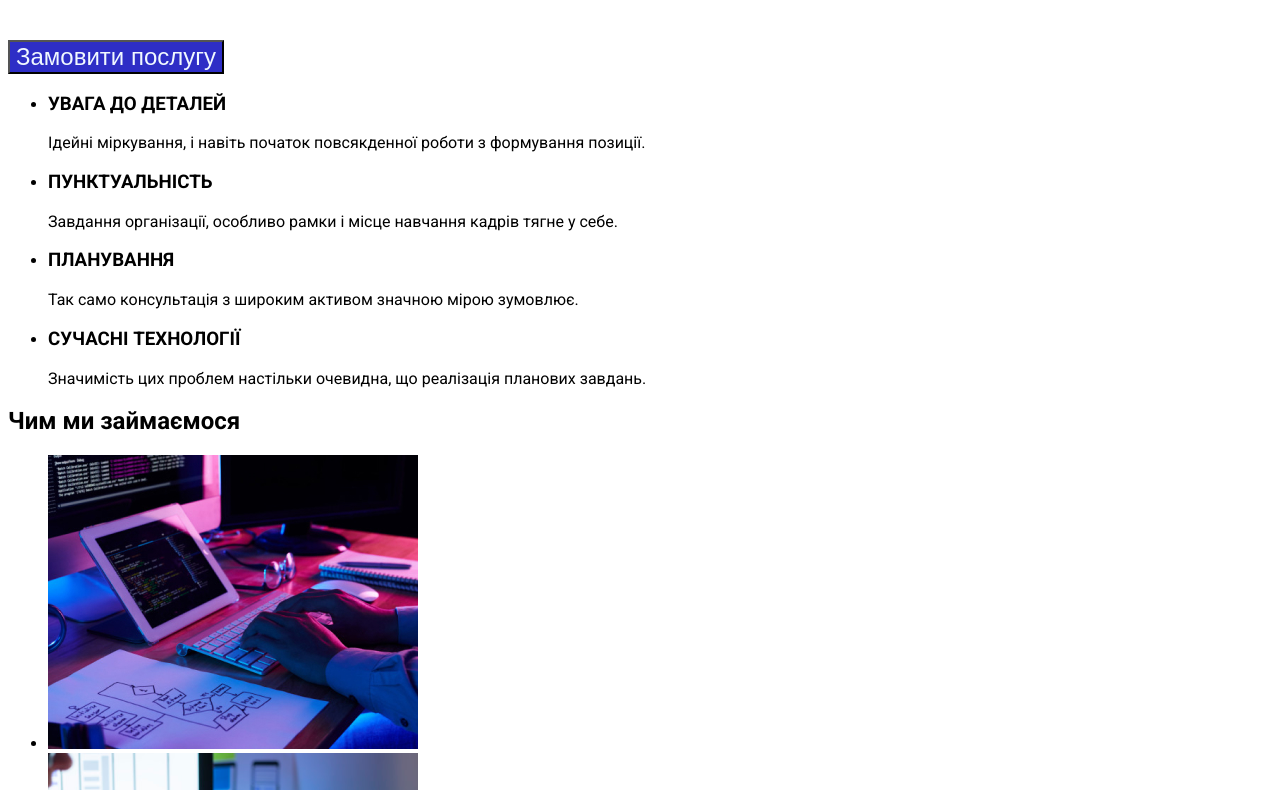
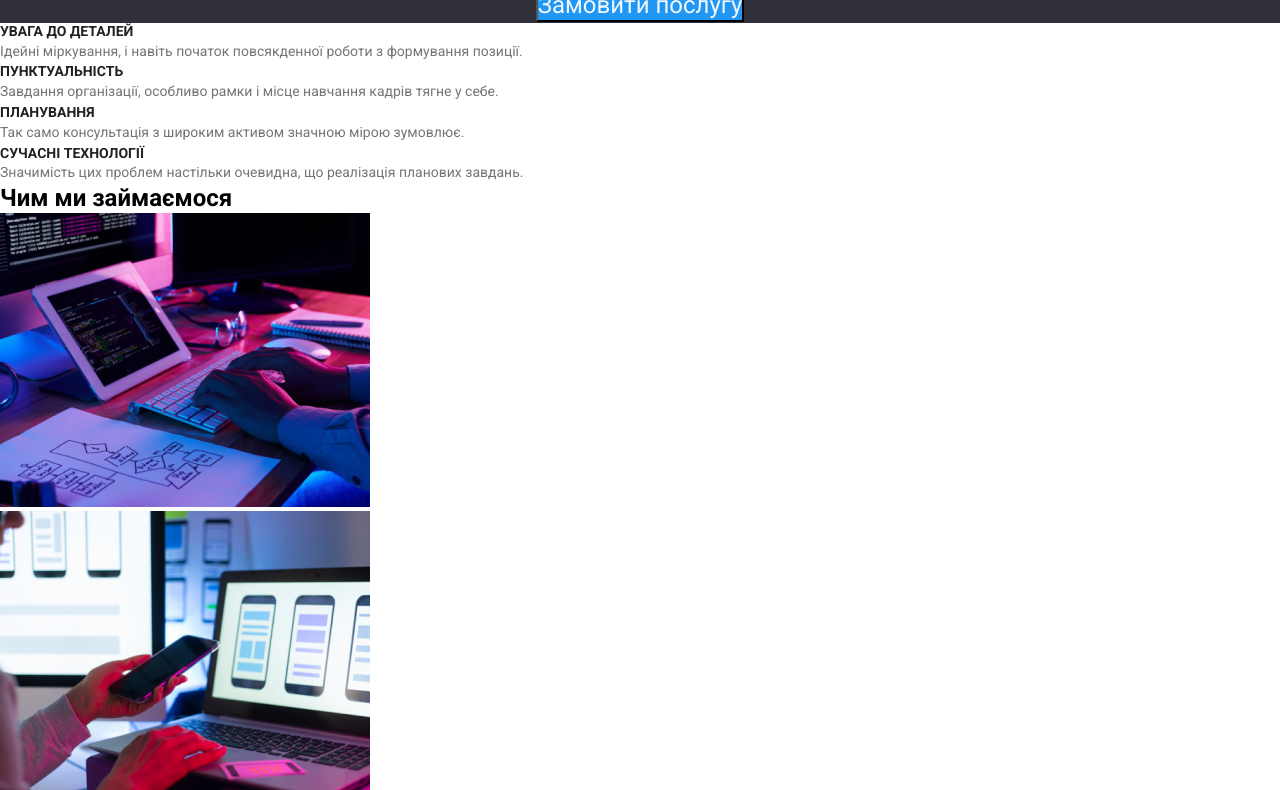
Before and after one commit to vadimka155/Hausaufgabe-numer-13_1, a plain HTML site: page index.html in a window 1280 px wide. Shown: the part 190-980 px from the top of the page. Drawn offline with nearby package versions, Linux system fonts and the light colour scheme.

Commit message:
add css and reset.css

```diff
--- /dev/null
+++ b/css/reset.css
@@ -0,0 +1,21 @@
+
+:root {
+    --gray:#2F303A ;
+--button: #2196F3;
+--white: #FFFFFF;
+}
+
+a {
+    text-decoration: none;
+}
+
+li {
+    list-style-type: none;
+
+  }
+
+
+  * {
+    margin: 0;
+    padding: 0;
+ }
--- a/style.css
+++ b/css/style.css
@@ -1,8 +1,4 @@
-:root {
-    --gray:#333 ;
---button: rgb(46, 46, 198);
---white: rgb(255, 255, 255);
-}
+
 
 body{
 font-family: "Roboto";
@@ -10,14 +6,21 @@ font-family: "Roboto";
 header{color: rgb(255, 255, 255);}
 
 
+.main-first-section{
+  background-color: var(--gray);
+  font-size: 16px;
+  line-height: 1.8;
+  font-weight: 700;
+    text-align: center;
 
+}
 
 .main-section{
   background-color: var(--gray);
-
+  text-align: center;
   }
 
-.logo-header{ color: black;
+.logo-header{ color: #000000;
   font-size: 23px;
   text-decoration: none;
 font-family: "Raleway";}
@@ -26,16 +29,35 @@ font-family: "Raleway";}
 
 
 h1{
-color: rgb(255, 255, 255);
-font-size: 24px;
+  color: #FFFFFF;
+  font-size: 44px;
+  line-height: 1.4;
+  font-weight: 900;
+  text-align: center;
 }
 
 
 button{background-color: var(--button);
     color: aliceblue;
-    font-size: 24px;}
+    font-size: 24px;
+
+  }
 
 
+  .main-heading{
+color: #212121;
+font-size: 14px;
+line-height:1.2 ;
+font-weight: 700;
+  }
+
+  .main-text{
+color: #757575 ;
+font-size: 14px;
+font-weight: 400;
+line-height: 1.7;
+
+  }
 
 
 .logo-footer{color: var(--white);
--- a/index.html
+++ b/index.html
@@ -4,10 +4,16 @@
     <meta charset="UTF-8">
     <meta name="viewport" content="width=device-width, initial-scale=1.0">
     <title>Document</title>
+    <link
+   rel="stylesheet"
+   href="https://cdnjs.cloudflare.com/ajax/libs/modern-normalize/1.0.0/modern-normalize.min.css"
+ />
     <link rel="preconnect" href="https://fonts.googleapis.com">
 <link rel="preconnect" href="https://fonts.gstatic.com" crossorigin>
 <link href="https://fonts.googleapis.com/css2?family=Raleway:ital,wght@0,100..900;1,100..900&family=Roboto:ital,wght@0,100;0,300;0,400;0,500;0,700;0,900;1,100;1,300;1,400;1,500;1,700;1,900&display=swap" rel="stylesheet">
-    <link rel="stylesheet" href="./style.css">
+
+<link rel="stylesheet" href="./css/reset.css">
+<link rel="stylesheet" href="./css/style.css">
 
 </head>
 <body>
```
